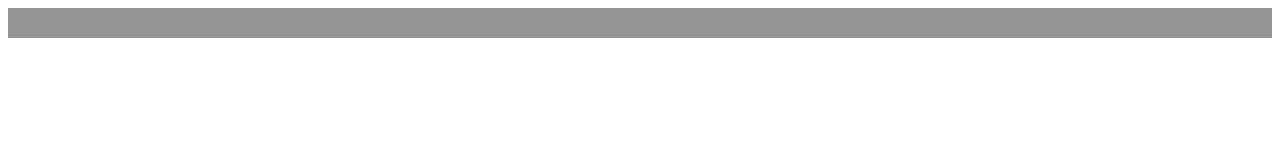
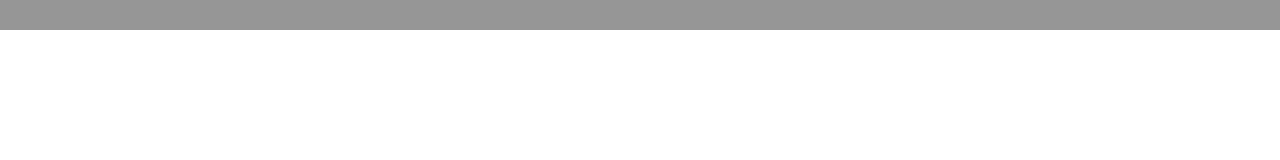
Before and after one commit to DarkHeart527/aptools, a plain HTML site: page start.html in a window 1280 px wide. Drawn offline with Linux system fonts and the light colour scheme.

Commit message:
Update main.css

```diff
--- a/styling/main.css
+++ b/styling/main.css
@@ -1,3 +1,8 @@
+body {
+  margin: 0px;
+  color: black;
+}
+
 .header {
   background-color: rgba(150, 150, 150, 1);
   width: 100%;
```
